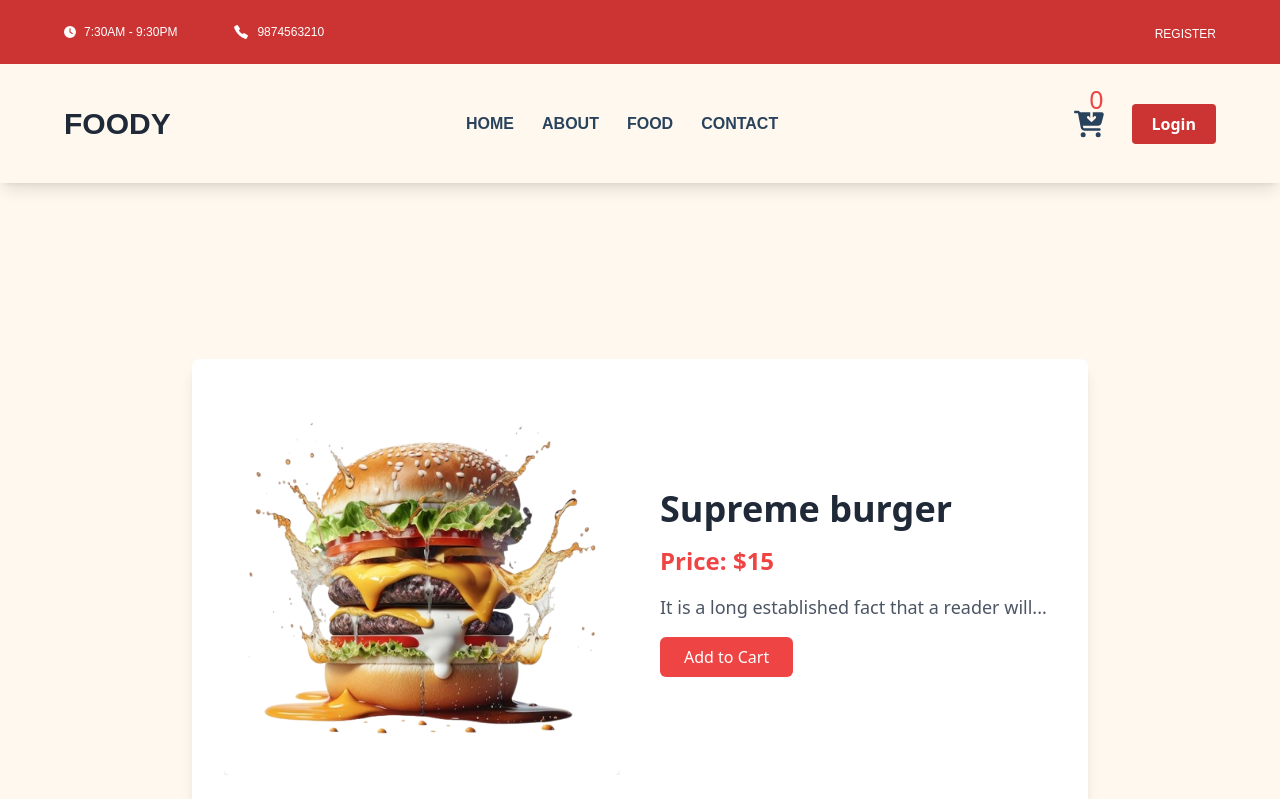
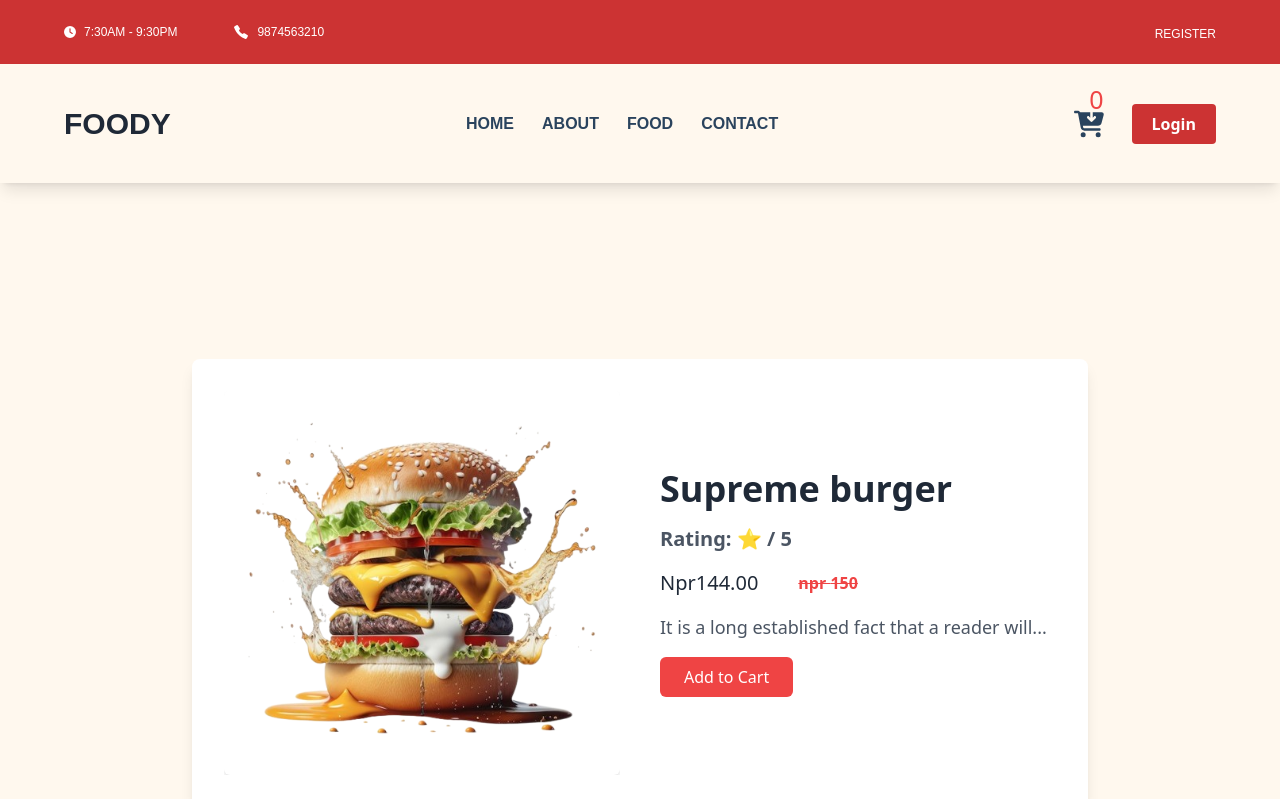
Before and after one commit to Rahulsah78/Foody, a React app: page /ourfoods/1 in a window 1280 px wide. Shown: the top 799 px of the page. Built offline with nearby package versions, Linux system fonts and the light colour scheme; the HTML template or start-up script is replaced by a standard one.

Commit message:
Removed loader

```diff
--- a/src/Food/food.json
+++ b/src/Food/food.json
@@ -4,188 +4,189 @@
     "img": "/img/burger.png",
     "title": "Supreme burger",
     "description": "It is a long established fact that a reader will...",
-    "imgSrc": "https://via.placeholder.com/150?text=Chicken+Supreme+Pizza",
-    "price": 15,
-    "quantity":0
+    "price": 150,
+    "discount": 4,
+    "quantity": 0,
+    "Rating": 4.5
   },
   {
     "id": 2,
     "img": "/img/Chicken Couscous.jpg",
     "title": "Chicken Couscous",
     "description": "It is a long established fact that a reader will...",
-    "imgSrc": "https://via.placeholder.com/150?text=Chicken+Supreme+Pizza",
-    "price": 13,
-    "quantity":0
+    "price": 130,
+    "discount": 7,
+    "quantity": 0,
+    "Rating": 4.7
   },
   {
     "id": 3,
     "img": "/img/Chicken Handi.jpg",
     "title": "Chicken Handi",
     "description": "It is a long established fact that a reader will...",
-    "imgSrc": "https://via.placeholder.com/150?text=Chicken+Supreme+Pizza",
-    "price": 18,
-    "quantity":0
+    "price": 180,
+    "discount": 6,
+    "quantity": 0,
+    "Rating": 4.6
   },
   {
     "id": 4,
     "img": "/img/Croatian Bean Stew.jpg",
     "title": "Croatian Bean Stew",
     "description": "It is a long established fact that a reader will...",
-    "imgSrc": "https://via.placeholder.com/150?text=Chicken+Supreme+Pizza",
-    "price": 10,
-    "quantity":0
+    "price": 100,
+    "discount": 8,
+    "quantity": 0,
+    "Rating": 4.2
   },
   {
     "id": 5,
     "img": "/img/Croatian lamb peka.jpg",
     "title": "Croatian lamb peka",
     "description": "It is a long established fact that a reader will...",
-    "imgSrc": "https://via.placeholder.com/150?text=Chicken+Supreme+Pizza",
-    "price": 22,
-    "quantity":0
+    "price": 120,
+    "discount": 6,
+    "quantity": 0,
+    "Rating": 4.1
   },
   {
     "id": 6,
     "img": "/img/Fish Soup.jpg",
     "title": "Fish Soup",
     "description": "It is a long established fact that a reader will...",
-    "imgSrc": "https://via.placeholder.com/150?text=Chicken+Supreme+Pizza",
-    "price": 9
-,
-"quantity":0  },
+    "price": 90,
+    "discount": 4,
+    "quantity": 0,
+    "Rating": 4.3
+  },
   {
     "id": 7,
     "img": "/img/Fresh sardines.jpg",
     "title": "Fresh sardines",
     "description": "It is a long established fact that a reader will...",
-    "imgSrc": "https://via.placeholder.com/150?text=Chicken+Supreme+Pizza",
-    "price": 14,
-    "quantity":0
+    "price": 120,
+    "discount": 6,
+    "quantity": 0,
+    "Rating": 4.1
   },
   {
     "id": 8,
     "img": "/img/Grilled eggplant with coconut milk.jpg",
     "title": "Grilled eggplant with coconut milk",
     "description": "It is a long established fact that a reader will...",
-    "imgSrc": "https://via.placeholder.com/150?text=Chicken+Supreme+Pizza",
-    "price": 11,
-    "quantity":0
+    "price": 100,
+    "discount": 7,
+    "quantity": 0,
+    "Rating": 4.4
   },
   {
     "id": 9,
     "img": "/img/Kidney Bean Curry.jpg",
     "title": "Kidney Bean Curry",
     "description": "It is a long established fact that a reader will...",
-    "imgSrc": "https://via.placeholder.com/150?text=Chicken+Supreme+Pizza",
-    "price": 7
-,
-"quantity":0  },
+    "price": 140,
+    "discount": 5,
+    "quantity": 0,
+    "Rating": 4.7
+  },
   {
     "id": 10,
     "img": "/img/Kumpir.jpg",
     "title": "Kumpir",
     "description": "It is a long established fact that a reader will...",
-    "imgSrc": "https://via.placeholder.com/150?text=Chicken+Supreme+Pizza",
-    "price": 12,
-    "quantity":0.50
+    "price": 160,
+    "discount": 6,
+    "quantity": 0,
+    "Rating": 4.6
   },
   {
     "id": 11,
     "img": "/img/Lamb Tagine.jpg",
     "title": "Lamb Tagine",
     "description": "It is a long established fact that a reader will...",
-    "imgSrc": "https://via.placeholder.com/150?text=Chicken+Supreme+Pizza",
-    "price": 20,
-    "quantity":0
+    "price": 200,
+    "discount": 8,
+    "quantity": 0,
+    "Rating": 4.9
   },
   {
     "id": 12,
     "img": "/img/Lamb tomato and sweet spices.jpg",
     "title": "Lamb tomato and sweet spices",
     "description": "It is a long established fact that a reader will...",
-    "imgSrc": "https://via.placeholder.com/150?text=Chicken+Supreme+Pizza",
-    "price": 17,
-    "quantity":0
+    "price": 180,
+    "discount": 5,
+    "quantity": 0,
+    "Rating": 4.8
   },
   {
     "id": 13,
     "img": "/img/Moroccan Carrot Soup.jpg",
     "title": "Moroccan Carrot Soup",
     "description": "It is a long established fact that a reader will...",
-    "imgSrc": "https://via.placeholder.com/150?text=Chicken+Supreme+Pizza",
-    "price": 8
-,
-"quantity":0  },
+    "price": 90,
+    "discount": 4,
+    "quantity": 0,
+    "Rating": 4.3
+  },
   {
     "id": 14,
     "img": "/img/pizza.png",
     "title": "Pizza",
     "description": "It is a long established fact that a reader will...",
-    "imgSrc": "https://via.placeholder.com/150?text=Chicken+Supreme+Pizza",
-    "price": 15,
-    "quantity":0
+    "price": 120,
+    "discount": 6,
+    "quantity": 0,
+    "Rating": 4.5
   },
   {
     "id": 15,
     "img": "/img/Portuguese custard tarts.jpg",
     "title": "Portuguese custard tarts",
     "description": "It is a long established fact that a reader will...",
-    "imgSrc": "https://via.placeholder.com/150?text=Chicken+Supreme+Pizza",
-    "price": 5
-,
-"quantity":0  },
+    "price": 220,
+    "discount": 7,
+    "quantity": 0,
+    "Rating": 4.7
+  },
   {
     "id": 16,
     "img": "/img/Recheado Masala Fish.jpg",
     "title": "Recheado Masala Fish",
     "description": "It is a long established fact that a reader will...",
-    "imgSrc": "https://via.placeholder.com/150?text=Chicken+Supreme+Pizza",
-    "price": 13,
-    "quantity":0
+    "price": 30,
+    "discount": 3,
+    "quantity": 0,
+    "Rating": 4.1
   },
   {
     "id": 17,
     "img": "/img/Spanish Tortilla.jpg",
     "title": "Spanish Tortilla",
     "description": "It is a long established fact that a reader will...",
-    "imgSrc": "https://via.placeholder.com/150?text=Chicken+Supreme+Pizza",
-    "price": 9
-,
-"quantity":0  },
+    "price": 190,
+    "discount": 6,
+    "quantity": 0,
+    "Rating": 4.7
+  },
   {
     "id": 18,
     "img": "/img/Sticky Toffee Pudding Ultimate.jpg",
     "title": "Sticky Toffee Pudding Ultimate",
     "description": "It is a long established fact that a reader will...",
-    "imgSrc": "https://via.placeholder.com/150?text=Chicken+Supreme+Pizza",
-    "price": 6
-,
-"quantity":0  },
+    "price": 150,
+    "discount": 4,
+    "quantity": 0,
+    "Rating": 4.4
+  },
   {
     "id": 19,
     "img": "/img/Tandoori chicken.jpg",
     "title": "Tandoori chicken",
     "description": "It is a long established fact that a reader will...",
-    "imgSrc": "https://via.placeholder.com/150?text=Chicken+Supreme+Pizza",
-    "price": 14,
-    "quantity":0
-  },
-  {
-    "id": 20,
-    "img": "/img/Three-cheese souffles.jpg",
-    "title": "Three-cheese souffles",
-    "description": "It is a long established fact that a reader will...",
-    "imgSrc": "https://via.placeholder.com/150?text=Chicken+Supreme+Pizza",
-    "price": 16,
-    "quantity":0
-  },
-  {
-    "id": 21,
-    "img": "/img/ice-cream1.avif",
-    "title": "Three-cheese souffles",
-    "description": "It is a long established fact that a reader will...",
-    "imgSrc": "https://via.placeholder.com/150?text=Chicken+Supreme+Pizza",
-    "price": 16,
-    "quantity":0
+    "price": 200,
+    "discount": 5,
+    "quantity": 0,
+    "Rating": 6
   }
 ]
--- a/src/Pages/Cart.jsx
+++ b/src/Pages/Cart.jsx
@@ -18,33 +18,34 @@ const Cart = () => {
         setIsUserLoggedIn(users.length > 0);
     }, []);
 
-    // IncreaseQuantity
+    // Increase Quantity
     const handleIncreaseQuantity = (item) => {
         dispatch(addToCart(item)); // Pass the entire item
     };
 
-    // decreaseQuantity
+    // Decrease Quantity
     const handleDecreaseQuantity = (id) => {
         dispatch(decreaseQuantity(id)); // Pass only the id
     };
 
-    // deleteitem to cart
+    // Delete item from cart
     const handleDeleteCart = (e) => {
         dispatch(removeToCart(e));
         toast.success("Item removed from your cart");
     };
 
-    // emptycarts
+    // Empty cart
     const handleemptycart = () => {
         dispatch(emptycartitem());
         toast.success("Your cart is empty");
     };
 
-    // Calculate total price
+    // Calculate total price with discount
     useEffect(() => {
         let totalPrice = 0;
         allCartItem.forEach((item) => {
-            totalPrice += item.price * item.quantity;
+            const discountedPrice = item.price - (item.price * (item.discount / 100)); // Apply discount
+            totalPrice += discountedPrice * item.quantity; // Add discounted price to the total
         });
         setTotal(totalPrice);
     }, [allCartItem]);
@@ -71,13 +72,18 @@ const Cart = () => {
                                             <th className="py-3 px-4">Product</th>
                                             <th className="py-3 px-4">Product Name</th>
                                             <th className="py-3 px-4">Unit Price</th>
+                                            <th className="py-3 px-4">Discounted Price</th>
                                             <th className="py-3 px-4">Quantity</th>
                                             <th className="py-3 px-4">Total</th>
                                             <th className="py-3 px-4">Action</th>
                                         </tr>
                                     </thead>
                                     <tbody>
-                                        {allCartItem.map((item) => (
+                                        {allCartItem.map((item) => {
+                                            const discountedPrice = item.price - (item.price * (item.discount / 100)); // Apply discount
+                                            const totalPrice = (discountedPrice * item.quantity).toFixed(2);
+
+                                            return (
                                                 <tr key={item.id} className="border-b">
                                                     <td className="py-5">
                                                         <img
@@ -88,6 +94,7 @@ const Cart = () => {
                                                     </td>
                                                     <td className="py-4 px-6 font-bold">{item.title}</td>
                                                     <td className="py-4 px-6 font-semibold">${item.price}</td>
+                                                    <td className="py-4 px-6 font-semibold">${discountedPrice.toFixed(2)}</td>
                                                     <td className="py-4 px-6">
                                                         <div className="flex items-center">
                                                             <button onClick={() => handleDecreaseQuantity(item.id)} className="bg-gray-200 text-gray-700 px-2 rounded-l">-</button>
@@ -96,7 +103,7 @@ const Cart = () => {
                                                         </div>
                                                     </td>
                                                     <td className="py-4 px-6 font-semibold">
-                                                    ${ (item.price * item.quantity).toFixed(2) }
+                                                        ${totalPrice}
                                                     </td>
                                                     <td className="py-4 px-6">
                                                         <button onClick={() => handleDeleteCart(item.id)} className="text-red-600 text-2xl hover:text-red-800">
@@ -104,7 +111,8 @@ const Cart = () => {
                                                         </button>
                                                     </td>
                                                 </tr>
-                                        ))}
+                                            );
+                                        })}
                                     </tbody>
                                 </table>
                             ) : (
@@ -121,7 +129,7 @@ const Cart = () => {
                                 <div className="mb-4">
                                     <div className="flex justify-between border-b pb-2">
                                         <span className="font-medium text-gray-700">Subtotal:</span>
-                                        <span className="text-gray-800">${total}</span>
+                                        <span className="text-gray-800">${total.toFixed(2)}</span>
                                     </div>
                                 </div>
 
--- a/src/Pages/FoodDetails.jsx
+++ b/src/Pages/FoodDetails.jsx
@@ -3,14 +3,12 @@ import Layout from "../Components/Layout/Layout";
 import Fooddata from "../Food/food.json";
 import { useState } from "react";
 import { addToCart } from "../Redux/AllSlices/CartSlice";
-import { useDispatch, useSelector } from "react-redux";
-import { toast } from "react-toastify"; // Import toast from react-toastify
-import "react-toastify/dist/ReactToastify.css"; // Import styles for react-toastify
-
-
+import { useDispatch } from "react-redux";
+import { toast } from "react-toastify";
+import "react-toastify/dist/ReactToastify.css";
 
 const FoodDetails = () => {
-  const { foodId } = useParams(); // Must match ':foodId'
+  const { foodId } = useParams();
 
   // Find the food item based on the URL parameter
   const food = Fooddata.find((item) => item.id === parseInt(foodId));
@@ -19,7 +17,7 @@ const FoodDetails = () => {
   const [isHovering, setIsHovering] = useState(false);
   const [showAlternateImage, setShowAlternateImage] = useState(false);
 
-  const dispatch = useDispatch(); // Initialize dispatch
+  const dispatch = useDispatch();
 
   const handleMouseMove = (e) => {
     const { left, top, width, height } = e.target.getBoundingClientRect();
@@ -33,9 +31,12 @@ const FoodDetails = () => {
   }
 
   const handleAddToCart = (food) => {
-    dispatch(addToCart(food)); // Dispatch the action to Redux
-    toast.success("Item added to cart"); // Show a success toast
+    dispatch(addToCart(food));
+    toast.success("Item added to cart");
   };
+
+  // Calculate discounted price
+  const discountedPrice = (food.price - (food.price * food.discount) / 100).toFixed(2);
 
   return (
     <Layout>
@@ -62,7 +63,15 @@ const FoodDetails = () => {
           {/* Details Section */}
           <div className="w-full md:w-1/2 space-y-4 flex flex-col justify-center md:text-left">
             <h1 className="text-2xl md:text-4xl font-bold text-gray-800">{food.title}</h1>
-            <p className="text-xl md:text-2xl font-semibold text-red-500">Price: ${food.price}</p>
+            <p className="text-lg md:text-xl font-semibold text-gray-600">Rating: ⭐ {food.rating} / 5</p>
+            <div className="flex items-center gap-10">
+              <p className="text-xl">
+                Npr{discountedPrice}
+              </p>
+              <del className="font-semibold text-red-500">
+                npr {food.price}
+              </del>
+            </div>
             <p className="text-sm md:text-lg text-gray-600 leading-relaxed">{food.description}</p>
             <div className="flex justify-center md:justify-start">
               <button
--- a/src/Pages/Foods.jsx
+++ b/src/Pages/Foods.jsx
@@ -8,11 +8,12 @@ import Loader from "../Loader/Loader";
 import { addToCart } from '../Redux/AllSlices/CartSlice';
 import { useDispatch, useSelector } from "react-redux";
 import { toast } from "react-toastify";
+import { IoIosStar } from "react-icons/io";
 
 const Foods = () => {
     const dispatch = useDispatch()
     // addtocart logic here
-    const ADDTOCART = (e)=>{
+    const ADDTOCART = (e) => {
         dispatch(addToCart(e));
         toast.success("item is added in your cart")
     }
@@ -45,34 +46,12 @@ const Foods = () => {
             }
             return 0; // No sorting
         });
-    const [isLoading, setIsLoading] = useState(true);
-
-    useEffect(() => {
-        const timer = setTimeout(() => {
-            setIsLoading(false);
-        }, 3000);
-
-        return () => clearTimeout(timer);
-    }, []);
-    useEffect(() => {
-        if (isLoading) {
-            // Disable scrolling
-            document.body.style.overflow = 'hidden';
-        } else {
-            // Enable scrolling
-            document.body.style.overflow = 'auto';
-        }
-    }, [isLoading]);
 
     const cartdata = useSelector((state) => state);
     // console.log(cartdata)
     return (
         <Layout>
-            {isLoading && (
-                <div className="absolute flex items-center justify-center top-0 left-0 h-[100vh]  z-[999] w-full bg-[#FFF8EE]">
-                    <Loader />
-                </div>
-            )}
+
             <div className="min-h-screen bg-[#FFF8EE]">
                 <div className="h-72 bg-cover bg-center bg-[url('/img/image_items_bg.jpg')]"></div>
                 <div className="px-8 py-4 md:flex  items-center justify-between bg-white shadow-md rounded-lg w-full">
@@ -113,38 +92,57 @@ const Foods = () => {
 
                 {/* Cards here */}
                 <div className="grid grid-cols-1 sm:grid-cols-2 md:grid-cols-3 lg:grid-cols-4 gap-4 mb-5 p-5 md:px-16 pt-10">
-                    {filteredFoods.length > 0 ? (
-                        filteredFoods.map((item) => (
-                            <div key={item.id} className="card cursor-pointer  w-full sm:w-64 shadow-xl">
+                    {filteredFoods.map((item) => {
+                        const discountedPrice = (item.price - (item.price * item.discount) / 100).toFixed(2);
+                        return (
+                            <div key={item.id} className="card cursor-pointer w-full sm:w-64 shadow-xl">
                                 <figure>
                                     <img src={item.img} alt={item.title} />
                                 </figure>
-                                <div className="card-body">
-                                    <h2 className="card-title text-black">{item.title}</h2>
-                                    <p className="text-black">{item.description}</p>
-                                    <div className="card-actions flex items-center">
-                                        <label className="text-2xl text-[#2A435D] font-bold">${item.price}</label>
+                                <div className="card-body p-4">
+                                    {/* Product Title */}
+                                    <h2 className="card-title text-xl font-semibold text-gray-800 mb-2 truncate">{item.title}</h2>
+
+                                    {/* Product Description */}
+                                    <p className="text-sm text-gray-600 mb-4 line-clamp-3">{item.description}</p>
+
+                                    {/* Rating Section */}
+                                    <div className="flex items-center text-[#cc3333] mb-3">
+                                        <span className="mr-2 font-semibold text-lg">{item.Rating}</span>
+                                        <IoIosStar className="text-[#cc3333]" />
                                     </div>
+
+                                    {/* Price and Discounted Price */}
+                                    <div className="flex items-center space-x-2 mb-4">
+                                        <span className="text-xl font-bold text-[#1c7c54]">
+                                            NPR {(item.price - (item.price * item.discount) / 100).toFixed(2)}
+                                        </span>
+                                        <del className="text-sm text-gray-500">NPR {item.price}</del>
+                                    </div>
+
+                                    {/* Actions Section */}
                                     <div className="flex items-center justify-between">
+                                        {/* View Product Button */}
                                         <Link to={`/ourfoods/${item.id}`}>
-                                            <div className="h-10 w-10 rounded-full flex items-center justify-center hover:bg-[#CC3333]  transition duration-300">
-                                                <BsEye className="text-2xl text-black hover:text-white" />
+                                            <div className="h-10 w-10 bg-gray-200 rounded-full flex items-center justify-center hover:bg-[#cc3333] transition-all duration-300">
+                                                <BsEye className="text-xl text-gray-700 hover:text-white" />
                                             </div>
                                         </Link>
-                                        <div className="h-10 w-10 rounded-full flex items-center justify-center  hover:bg-[#CC3333] hover:text-red-500 transition duration-300">
-                                            <button onClick={()=>ADDTOCART(item)}>
-                                                <BsCart className="text-2xl text-black hover:text-white" />
-                                            </button>
-                                        </div>
+
+                                        {/* Add to Cart Button */}
+                                        <button
+                                            onClick={() => ADDTOCART(item)}
+                                            className="h-10 w-10 bg-gray-200 rounded-full flex items-center justify-center hover:bg-[#cc3333] transition-all duration-300"
+                                        >
+                                            <BsCart className="text-xl text-gray-700 hover:text-white" />
+                                        </button>
                                     </div>
                                 </div>
+
                             </div>
-                        ))
-                    ) : (
-                        <div className="flex items-center justify-center text-gray-500">
-                            <div>No foods found matching your search.</div>
-                        </div>
-                    )}
+                        );
+                    })}
+
                 </div>
 
 
```
Also changed, not shown: src/Pages/Contact.jsx (+1 -26 lines). Lines whose indentation alone changed are shown as unchanged.
